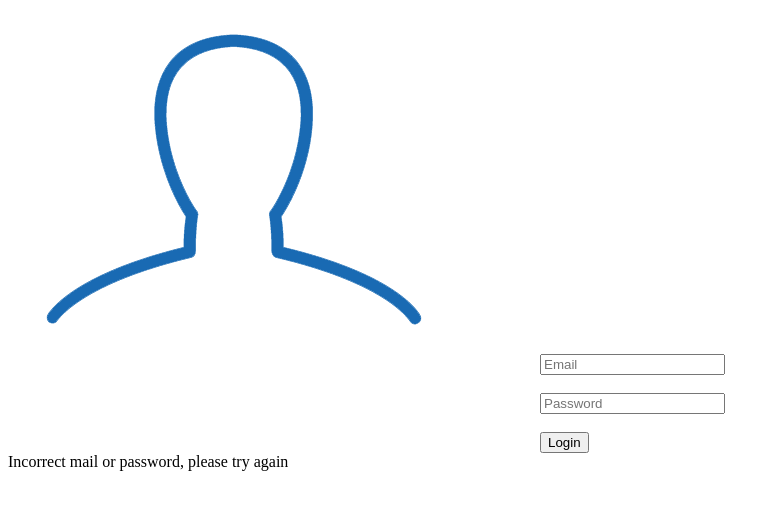
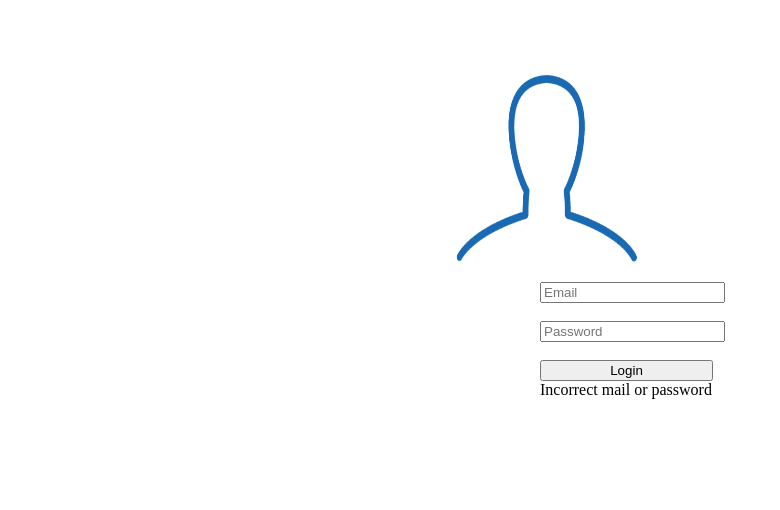
Before and after one commit to sarajlija00/login, a plain HTML site: page index.html in a window 1280 px wide. Both pictures are taken after a click on the button "Login". Shown: the whole page, without its empty margins (0-780 px from the left). Drawn offline with Linux system fonts and the light colour scheme; no server answers.

Commit message:
add function send in javascript

```diff
--- a/css/main.css
+++ b/css/main.css
@@ -1,5 +1,13 @@
 .center {
     margin: 0 auto;
     width: 200px;
-
 }
+.image {
+    height: 220px;
+    width: 220px;
+    margin-left: 430px;
+    margin-top:  50px;
+}
+.login {
+    width: 173px;
+}
--- a/index.html
+++ b/index.html
@@ -10,7 +10,7 @@
     </head>
 
     <body>
-        <img src="./images/login.png">
+        <img src="./images/login.png" class="image">
         <form id="correct" name="obj" class="center">
             <input id="email" type="email" placeholder="Email">
             <br>
@@ -18,8 +18,12 @@
             </div><input id="password" type="password" placeholder="Password">
             <br>
             <br>
-            <input type="button" value="Login" onclick="login()">
+            <input type="button" value="Login" onclick="login()" class="login">
         </form>
-        <div id="error"></div>
+        <div id="error" class="center"></div>
+        <div id="result" style="display:none"></div>
+        <div id="snd" style="display:none" class="center">
+            <button class="login" onclick="send ()">Send</button>
+        </div>
     </body>
 </html>
--- a/javascript/script.js
+++ b/javascript/script.js
@@ -1,19 +1,34 @@
 function login (){
     let xhttp = new XMLHttpRequest;
-    let email = document.getElementById ('email').value;
-    let password = document.getElementById ('password').value;
+    let obj = {};
+    obj.email = document.getElementById ('email').value;
+    obj.password = document.getElementById ('password').value;
+    let  str = JSON.stringify(obj);
     xhttp.onreadystatechange = function (){
         if(xhttp.readyState == 4 && xhttp.status == 200) {
+            document.getElementById ('snd'). style = 'display:block';
+            document.getElementById ('correct').style = 'display:none';
             document.getElementById ('correct').innerHTML = xhttp.responseText;
+            let  responseObject = JSON.parse (xhttp.responseText);
+            document.getElementById ('result').innerHTML = responseObject.token;
+            token = JSON.parse (xhttp.responseText);
         }
         if (xhttp.readyState == 4 && xhttp.status != 200) {
-            document.getElementById ('error').innerHTML = 'Incorrect mail or password, please try again';
+            document.getElementById ('error').innerHTML = 'Incorrect mail or password';
+            document.getElementById ('error').value = "";
         }
 
     }
     xhttp.open ("POST", 'https://3d1pftib26.execute-api.eu-west-1.amazonaws.com/dev/user/login', true);
     xhttp.setRequestHeader ("Content-Type", "application/json;charset=UTF-8");
-    xhttp.send()
+    xhttp.send(str);
+}
+let token;
 
+function send (){
+    xhttp = new XMLHttpRequest;
+    xhttp.open ("GET", 'https://3d1pftib26.execute-api.eu-west-1.amazonaws.com/dev/user/profile', true);
+    xhttp.setRequestHeader ('Authorization', token.token);
+    xhttp.send ();
 
 }
```
